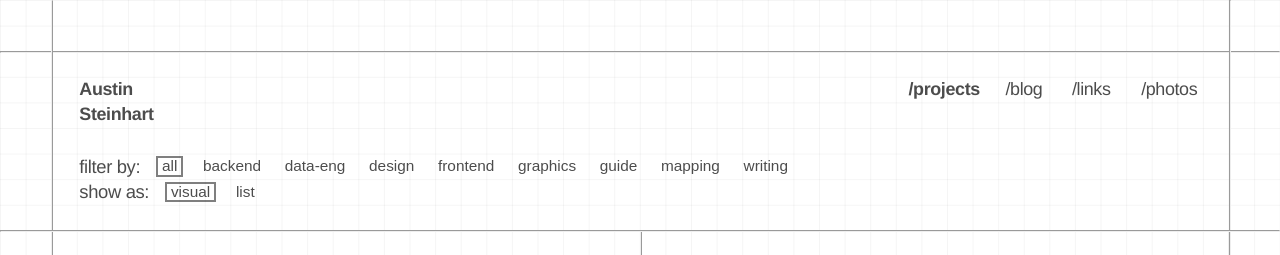
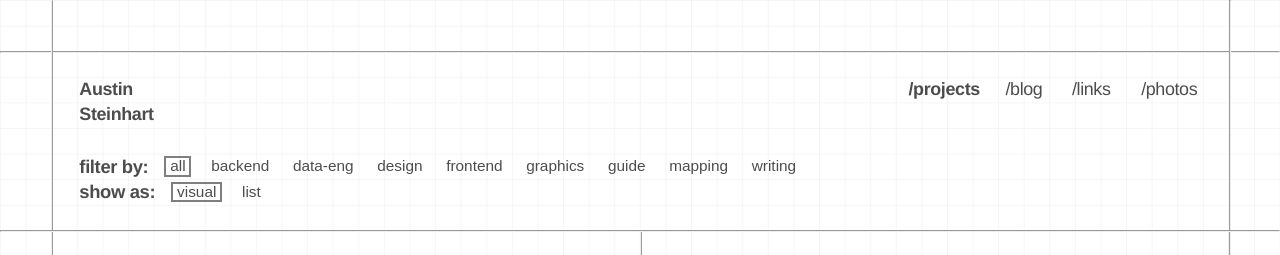
Before and after one commit to asteinhart/asteinhart.github.io, a SvelteKit app in the folder redesign/: page /projects in a window 1280 px wide. Shown: the top 255 px of the page. Built offline with nearby package versions, Linux system fonts and the light colour scheme.

Commit message:
bold filter

```diff
--- a/redesign/src/routes/projects/+page.svelte
+++ b/redesign/src/routes/projects/+page.svelte
@@ -49,7 +49,7 @@
 <div class="container">
 	<div class="filter-container">
 		<div class="filters">
-			<span class="label">filter by:</span>
+			<span class="label"><b>filter by:</b></span>
 			<div class="tag-list">
 				<Tag name="all" active={filter === 'all'} onclick={() => (filter = 'all')} />
 				{#each allTags as tag}
@@ -62,7 +62,7 @@
 			</div>
 		</div>
 		<div class="views">
-			<span class="label">show as:</span>
+			<span class="label"><b>show as:</b></span>
 			<div class="tag-list">
 				<Tag name="visual" active={view === 'visual'} onclick={() => (view = 'visual')} />
 				<Tag name="list" active={view === 'list'} onclick={() => (view = 'list')} />
```
